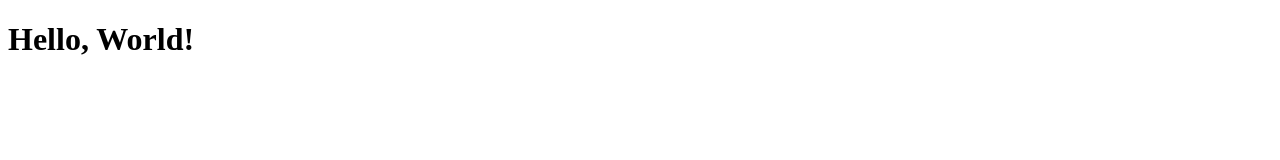
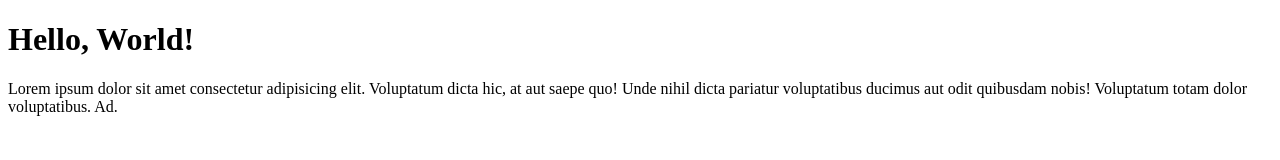
Before and after one commit to kevin-ci/2409-LANCS-GitIntro, a plain HTML site: page index.html in a window 1280 px wide. Drawn offline with Linux system fonts and the light colour scheme.

Commit message:
add lorem ipsum

```diff
--- a/index.html
+++ b/index.html
@@ -7,5 +7,6 @@
 </head>
 <body>
     <h1>Hello, World!</h1>
+    <p>Lorem ipsum dolor sit amet consectetur adipisicing elit. Voluptatum dicta hic, at aut saepe quo! Unde nihil dicta pariatur voluptatibus ducimus aut odit quibusdam nobis! Voluptatum totam dolor voluptatibus. Ad.</p>
 </body>
 </html>
```
